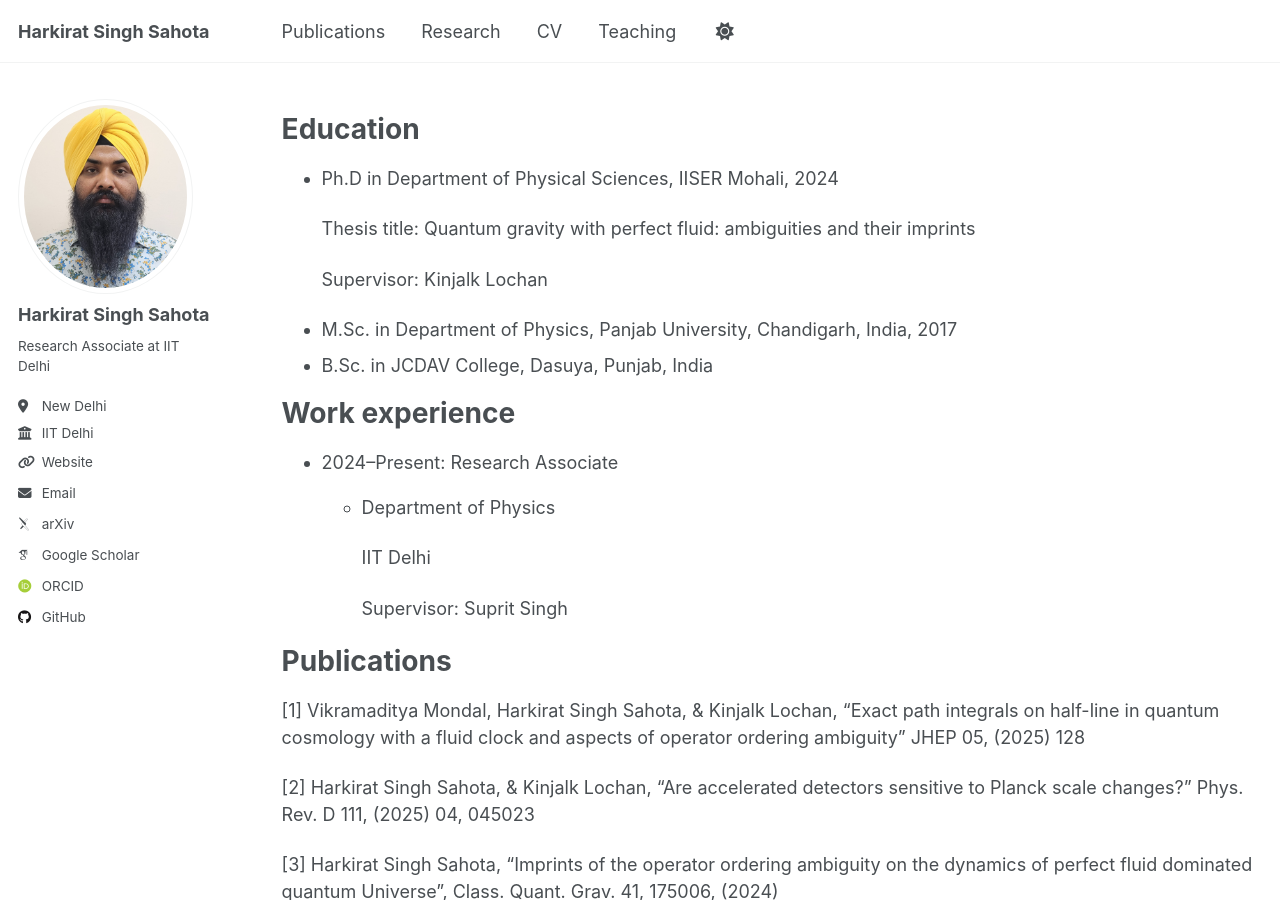
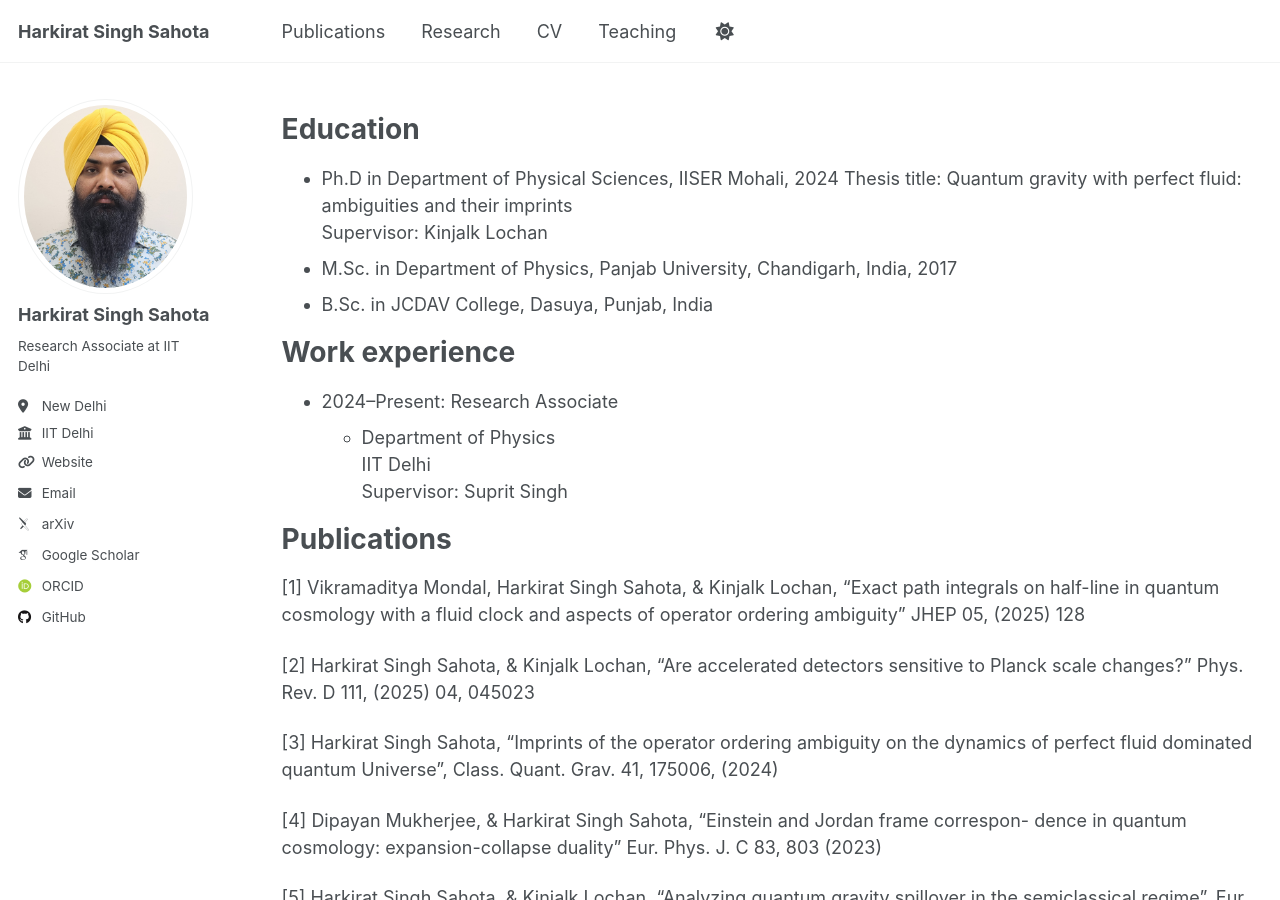
Before and after one commit to harkiratss/harkiratss.github.io, a Jekyll site: the page built from _pages/cv.md, in a window 1280 px wide and 900 px high. Built offline with Jekyll 4.4.1, drawn with Linux system fonts in a browser that asks for light colours; some web fonts are replaced.

Commit message:
Update cv.md

```diff
--- a/_pages/cv.md
+++ b/_pages/cv.md
@@ -12,21 +12,17 @@ redirect_from:
 Education
 ======
 * Ph.D in Department of Physical Sciences, IISER Mohali, 2024
-
-     Thesis title: Quantum gravity with perfect fluid: ambiguities and their imprints
-
-     Supervisor: Kinjalk Lochan
+     Thesis title: Quantum gravity with perfect fluid: ambiguities and their imprints <br />
+     Supervisor: Kinjalk Lochan <br />
 * M.Sc. in Department of Physics, Panjab University, Chandigarh, India, 2017
 * B.Sc. in JCDAV College, Dasuya, Punjab, India
 
 Work experience
 ======
 * 2024--Present: Research Associate
-   * Department of Physics
-
-     IIT Delhi
-
-     Supervisor: Suprit Singh
+   * Department of Physics <br />
+     IIT Delhi <br />
+     Supervisor: Suprit Singh <br />
 
 Publications
 ======
```
